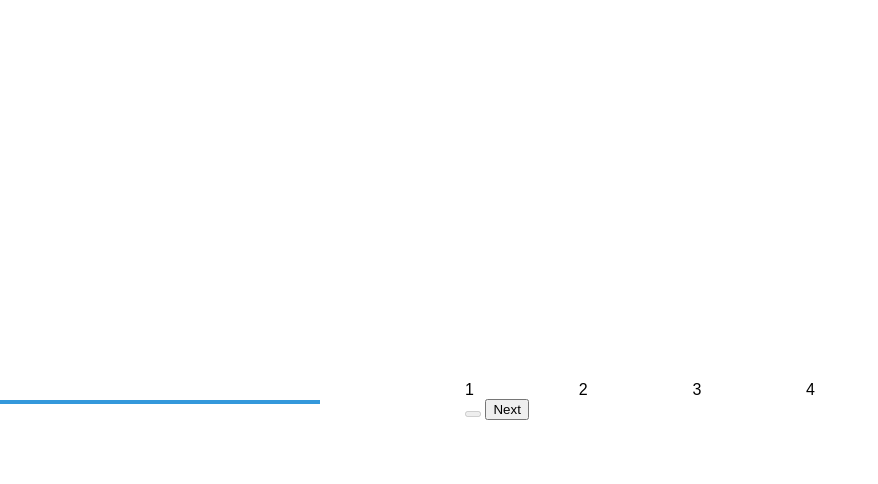
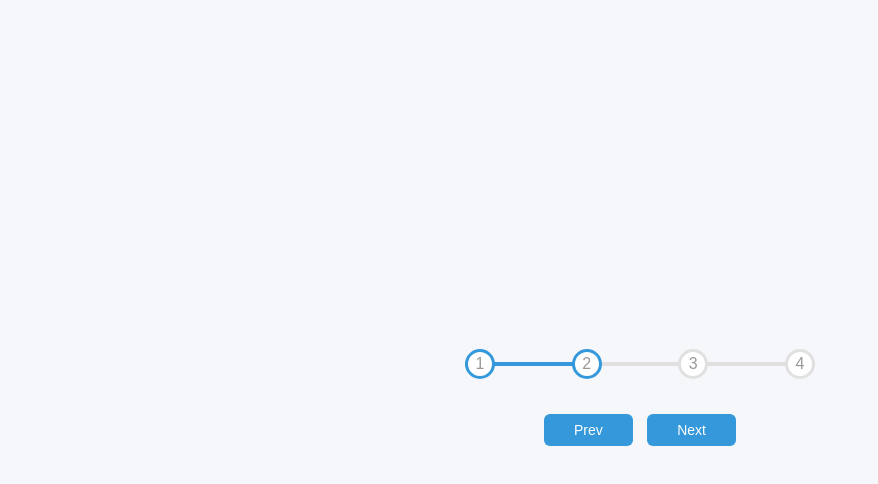
Before and after one commit to Tripletei/project2-projects-step, a plain HTML site: page index.html in a window 1280 px wide. Both pictures are taken after a click on the button "Next". Shown: the whole page, without its empty margins (0-878 px from the left). Drawn offline with Linux system fonts and the light colour scheme; a web font is replaced by a local one.

Commit message:
Moving My Project 2

```diff
--- a/index.html
+++ b/index.html
@@ -17,7 +17,7 @@
       <div class="circle">4</div>
      </div>
 
-     <button class="btn" id="prev" disabled></button>
+     <button class="btn" id="prev" disabled>Prev</button>
      <button class="btn" id="next">Next</button>
    </div>
 <script src="script.js"></script>
--- a/script.js
+++ b/script.js
@@ -0,0 +1,51 @@
+const progress = document.getElementById('progress')
+const prev = document.getElementById('prev')
+const next = document.getElementById('next')
+const circles = document.querySelectorAll('.circle')
+
+let currentActive = 1
+
+next.addEventListener('click', () => {
+    currentActive++
+
+    if(currentActive > circles.length) {
+        currentActive=circles.length
+    }
+    update()
+})
+
+
+prev.addEventListener('click', () => {
+    currentActive--
+
+    if(currentActive < 1 ) {
+        currentActive= 1
+    }
+
+      update()
+})
+
+function update() {
+   circles.forEach((circle, idx) => {
+      if(idx < currentActive) {
+          circle.classList.add('active')
+
+      } else {
+        circle.classList.remove('active')
+      }
+   })
+      const actives = document.querySelectorAll('.active')
+
+    progress.style.width = (actives.length - 1) / (circles.length - 1) * 100 + '%'
+
+   if(currentActive ===1) {
+      prev.disabled = true
+   } else if(currentActive === circles.length) {
+       next.disabled = true
+   } else {
+       prev.disabled = false
+       next.disabled = false
+   }
+
+
+}
--- a/style.css
+++ b/style.css
@@ -1,9 +1,18 @@
 @import url('https://fonts.googleapis.com/css2?family=Muli&display=swap');
+
+:root {
+ --line-border-fill: #3498db ;
+ --line-border-empty: #e0e0e0;
+}
+
 
 * {
     box-sizing: border-box;
 }
+
+
 body {
+    background-color: #f6f7fb;
     font-family: 'Muli', sans-serif;
     display: flex;
     align-items: center;
@@ -15,26 +24,84 @@ body {
 
 
 .container {
-    text-allign: center;
+    text-align: center;
 }
 
 .progress-container {
     display: flex;
     justify-content: space-between;
-    poeition: relative;
-    margin-bottom: 30px
+    position: relative;
+    margin-bottom: 30px;
     max-width: 100%;
     width: 350px;
 }
 
-.progress {
-    background-color: #3498db;
+.progress-container::before {
+    content: '';
+    background-color: var(--line-border-empty);
     position: absolute;
     top: 50%;
     left: 0;
-    transform: translate(-50%);
+    transform: translateY(-50%);
     height: 4px;
-    width: 50%;
+    width: 100%;
+    z-index: -1;
+
+}
+
+.progress {
+    background-color:var(--line-border-fill);
+    position: absolute;
+    top: 50%;
+    left: 0;
+    transform: translateY(-50%);
+    height: 4px;
+    width: 0%;
     z-index: -1;
     transition: 0.4s ease;
 }
+
+
+.circle {
+    background-color: #fff;
+    color: #999;
+    border-radius: 50%;
+    height: 30px;
+    width: 30px;
+    display: flex;
+    align-items: center;
+    justify-content: center;
+    border: 3px solid var(--line-border-empty) ;
+    transition: 0.4s ease;
+}
+
+
+.circle.active {
+    border-color: var(--line-border-fill);
+}
+
+.btn {
+    background-color: var(--line-border-fill);
+    color: #fff;
+    border: 0;
+    border-radius: 6px;
+    cursor: pointer;
+    font-family:inherit;
+    padding: 8px 30px;
+    margin: 5px;
+    font-size: 14px;
+
+}
+
+.btn:active {
+    transform: scale(0.98);
+}
+
+.btn:focus {
+    outline: 0;
+}
+
+.btn:disabled {
+    background-color: var(--line-border-empty);
+    cursor: not-allowed;
+}
```
